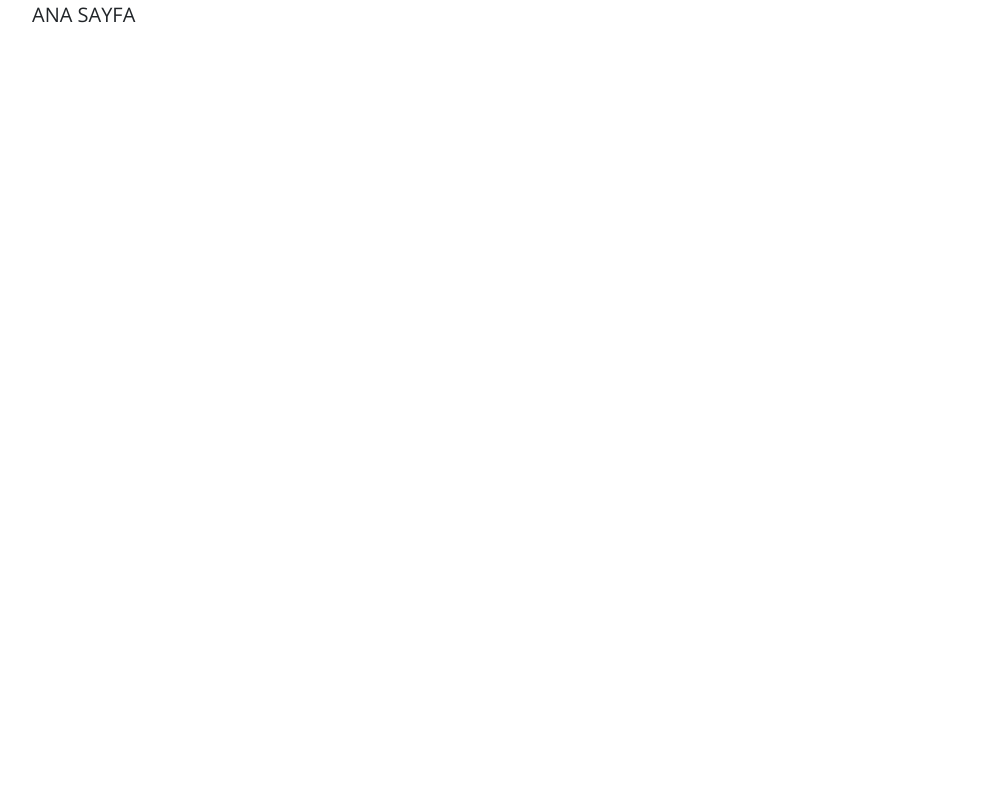
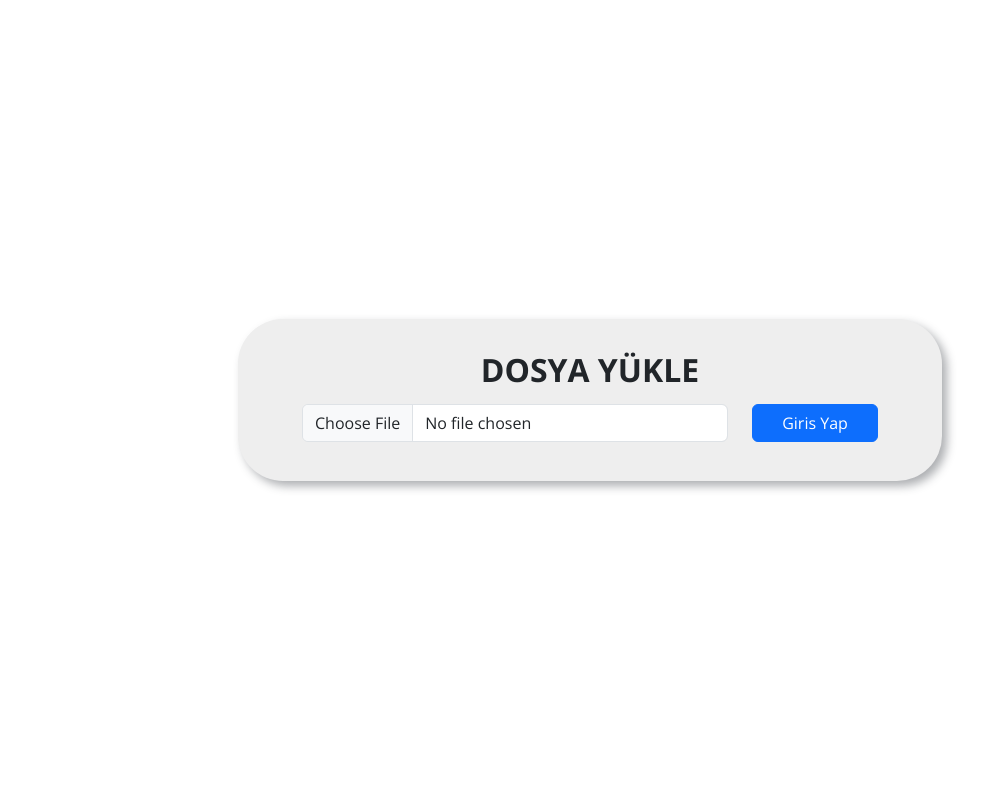
Before and after one commit to UtkuYURT/bitirme, a Flask app: page /main_page in a window 1280 px wide. Before the commit the part shown is almost empty. Shown: the whole page, without its empty margins (50-1033 px from the left). Run offline with Flask 3, Linux system fonts and the light colour scheme; some libraries are stand-ins or nearby versions.

Commit message:
mainpage bitti

```diff
--- a/templates/main_page.html
+++ b/templates/main_page.html
@@ -2,7 +2,29 @@
 content %}
 
 <div class="container">
-  <p class="lead">ANA SAYFA</p>
+  <div class="form-container">
+    <form action="{{ url_for('sign_in_route') }}" method="post">
+      <div class="row">
+        <h2 class="text-center fw-bold">DOSYA YÜKLE</h2>
+
+        <div class="form-group col-9">
+          <!-- <label for="e-mail" class="form-label">Dosya Seç</label> -->
+          <input
+            type="file"
+            name="e-mail"
+            class="form-control"
+            placeholder="Dosya seçiniz"
+            require
+          />
+        </div>
+        <div class="form-group col-3">
+          <button type="submit" class="col-4 btn btn-primary w-100">
+            Giris Yap
+          </button>
+        </div>
+      </div>
+    </form>
+  </div>
 </div>
 
 <script src="{{ url_for('static', filename='js/script.js') }}"></script>
```
